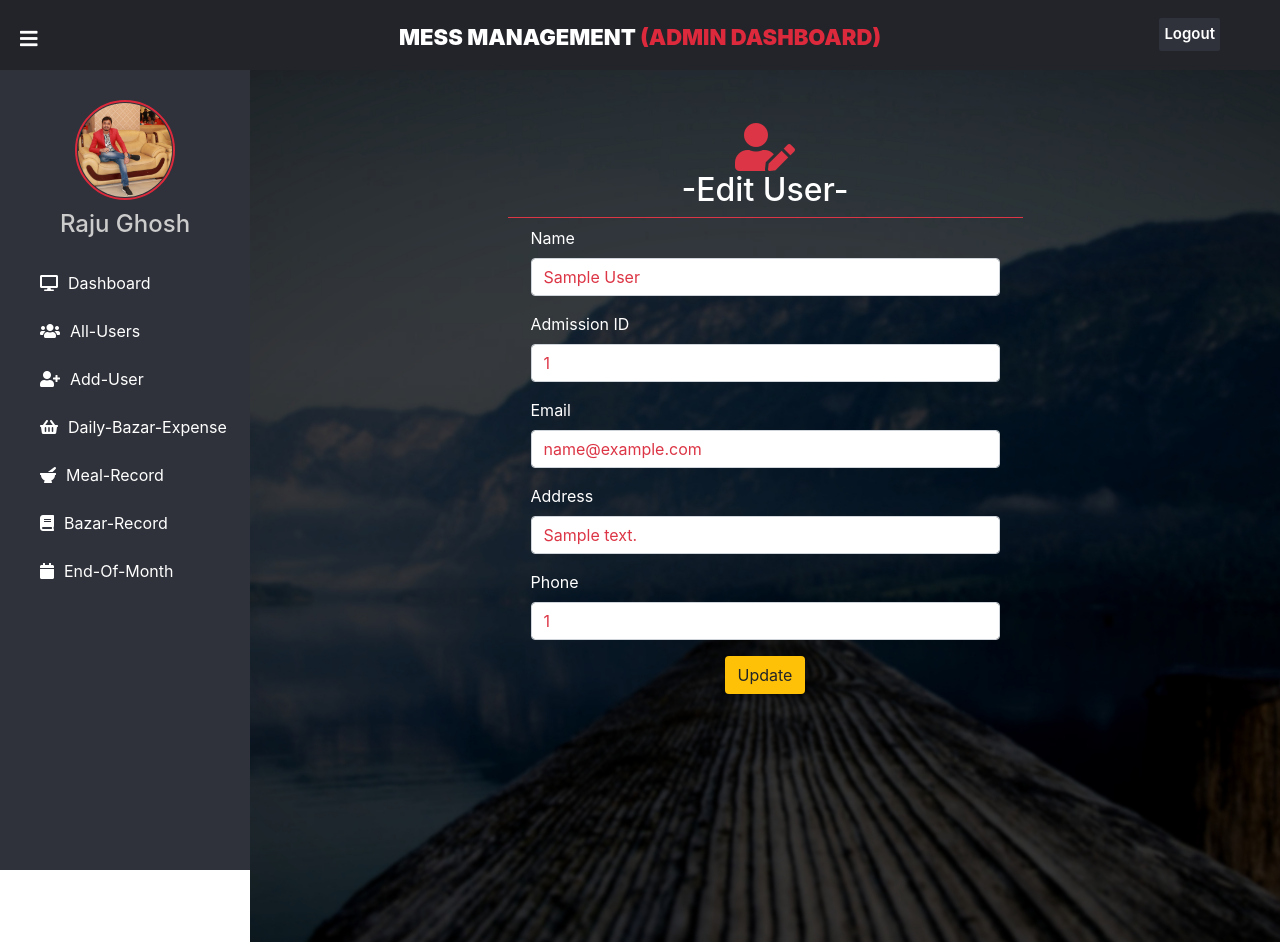
After one commit to Gs-Dip/mess_management_system, a Flask app: page /useredit/1 in a window 1280 px wide. The commit adds this page. Shown: the top 942 px of the page. Run offline with Flask 2, Linux system fonts and the light colour scheme; tables that the repository leaves empty hold one stand-in row (values such as "Sample post"); some libraries are stand-ins or nearby versions.

Commit message:
userEditcomplete

```diff
--- a/app.py
+++ b/app.py
@@ -1,4 +1,7 @@
+from crypt import methods
+from enum import unique
 import json
+from wsgiref.validate import validator
 from flask import Flask,redirect,render_template,request,flash,session, url_for
 from flask_sqlalchemy import SQLAlchemy
 from flask_login import UserMixin
@@ -20,13 +23,14 @@ app.config['SQLALCHEMY_DATABASE_URI'] = 'mysql://root:dipdip2020@localhost/mess_
 db=SQLAlchemy(app)
 
 #this is for getting the unique user access
-login_manager=LoginManager(app)
+login_manager=LoginManager()
+login_manager.init_app(app)
 login_manager.login_view='login'
 
 
 @login_manager.user_loader
 def load_user(user_id):
-    return Userinfo.query.get(int(user_id))
+    return Userlogin.query.get(int(user_id))
 
 
 #akhane flask-mail ke configure kora hoyeche------
@@ -41,7 +45,7 @@ app.config.update(
 mail=Mail(app)
 
 
-
+# all class ---------------------------------------------
 class Test(db.Model):
     id=db.Column(db.Integer,primary_key=True)
     name=db.Column(db.String(50))
@@ -52,7 +56,7 @@ class User(UserMixin,db.Model):
     name=db.Column(db.String(50))
 
 
-class Userinfo(UserMixin,db.Model):
+class Userlogin(UserMixin,db.Model):
     id=db.Column(db.Integer,primary_key=True)
     admissionid=db.Column(db.String(1000))
     name=db.Column(db.String(50))
@@ -60,6 +64,15 @@ class Userinfo(UserMixin,db.Model):
     address=db.Column(db.String(1000))
     phone=db.Column(db.Integer)
 
+
+
+class Userinfo(UserMixin,db.Model):
+    id=db.Column(db.Integer,primary_key=True)
+    admissionid=db.Column(db.String(50),unique=True)
+    name=db.Column(db.String(50))
+    email=db.Column(db.String(50),unique=True)
+    address=db.Column(db.String(1000))
+    phone=db.Column(db.Integer)
 
 
 @app.route('/')
@@ -74,6 +87,7 @@ def signup():
         addmissionid=request.form.get('addmissionid')
         addmissionid=addmissionid.upper()
         name=request.form.get('name')
+        name=name.lower()
         email=request.form.get('email')
         address=request.form.get('address')
         phone=request.form.get('phone')
@@ -83,15 +97,17 @@ def signup():
         id=User.query.filter_by(admissionid=addmissionid).first()
         Username=User.query.filter_by(name=name).first()
 
-        checkuser=Userinfo.query.filter_by(admissionid=addmissionid).first()
-        checkemail=Userinfo.query.filter_by(email=email).first()
+        checkuser=Userlogin.query.filter_by(admissionid=addmissionid).first()
+        checkemail=Userlogin.query.filter_by(email=email).first()
 
         if checkuser or checkemail:
             flash("AdmissionId and Emailaddress already taken","danger")
             return render_template("signup.html")
 
         elif id and Username:
-            new_user=db.engine.execute(f"INSERT INTO `userinfo` (`admissionid`,`name`,`email`,`address`,`phone`) VALUES ('{encriptpassword}','{name}','{email}','{address}','{phone}') ")
+            new_user=db.engine.execute(f"INSERT INTO `userlogin` (`admissionid`,`name`,`email`,`address`,`phone`) VALUES ('{encriptpassword}','{name}','{email}','{address}','{phone}') ")
+
+            db.engine.execute(f"INSERT INTO `userinfo` (`admissionid`,`name`,`email`,`address`,`phone`) VALUES ('{addmissionid}','{name}','{email}','{address}','{phone}') ")
             flash("Signup Success!!! Please Login","success")
             return render_template("userlogin.html")
 
@@ -115,7 +131,7 @@ def userlogin():
         name=name.lower()
         admissionid=admissionid.upper()
 
-        user=Userinfo.query.filter_by(name=name).first()
+        user=Userlogin.query.filter_by(name=name).first()
 
         if user and check_password_hash(user.admissionid,admissionid):
             login_user(user)
@@ -139,7 +155,7 @@ def adminlogin():
         if(username==jsondata['user'] and password==jsondata['password']):
             session['user']=username
             flash("Login Success!!!","success")
-            return render_template('dashboard.html')
+            return redirect('/admindashboard')
 
 
         else:
@@ -170,13 +186,44 @@ def userlogout():
 @app.route('/admindashboard')
 # @login_required
 def admindashboard():
+    alluser=db.engine.execute("SELECT COUNT(*) FROM userinfo")
 
-    return render_template('dashboard.html')
+
+    return render_template('dashboard.html',alluser=alluser)
 
 
 @app.route('/alluser')
 def alluser():
-    return render_template('alluser.html')
+    data=db.engine.execute("SELECT * From userinfo")
+
+    return render_template('alluser.html',data=data)
+
+
+@app.route('/useredit/<string:id>',methods=['GET','POST'])
+def useredit(id):
+    if request.method=="POST":
+
+        name=request.form.get('name')
+        admissionid=request.form.get('admissionid')
+        address=request.form.get('address')
+        email=request.form.get('email')
+        phone=request.form.get('phone')
+
+
+        admissionid=admissionid.upper()
+        name=name.lower()
+        encriptpassword=generate_password_hash(admissionid)
+
+        db.engine.execute(f"UPDATE `userlogin` SET `admissionid`='{encriptpassword}',`name`='{name}',`address`='{address}',`email`='{email}',`phone`='{phone}' WHERE `userlogin`.`id`={id}")
+
+        db.engine.execute(f"UPDATE `userinfo` SET `admissionid`='{admissionid}',`name`='{name}',`address`='{address}',`email`='{email}',`phone`='{phone}' WHERE `userinfo`.`id`={id}")
+
+        flash("User Update Successfully","info")
+
+        return redirect("/alluser")
+
+    post=Userinfo.query.filter_by(id=id).first()
+    return render_template('useredit.html',post=post)
 
 
 @app.route('/adduser',methods=['GET','POST'])
@@ -185,6 +232,7 @@ def adduser():
         name=request.form.get('name')
         admissionid=request.form.get('admissionid')
         admissionid=admissionid.upper()
+        name=name.lower()
         db.engine.execute(f"INSERT INTO `user` (`admissionid`,`name`) VALUES ('{admissionid}','{name}') ")
         flash("Successfully Inserted Data On Your DataBase","success")
         return render_template("adduser.html")
--- a/static/css/admindashboard.css
+++ b/static/css/admindashboard.css
@@ -147,3 +147,15 @@ label #sidebar_btn:hover{
 #check{
   display: none;
 }
+
+/* hidden number input arrow for chroom */
+input::-webkit-outer-spin-button,
+input::-webkit-inner-spin-button {
+  -webkit-appearance: none;
+  margin: 0;
+}
+
+/* hidden number input arrow for firefox */
+input[type=number] {
+    -moz-appearance: textfield;
+  }
--- /dev/null
+++ b/templates/useredit.html
@@ -0,0 +1,61 @@
+{% extends 'baseadmindashboard.html' %}
+
+{% block title %}User Edit{% endblock title %}
+
+{% block body %}
+
+<div class="container mt-5">
+   <div class="text-center">
+       <i class="fas fa-user-edit fa-3x text-danger "></i>
+       <h2 class="text-white ">-Edit User-</h2>
+
+    </div>
+
+
+
+    <div class="row">
+        <div class="col-md-3"></div>
+        <div class="col-md-6 col-sm-12 border-top border-danger">
+            {% include 'messege.html' %}
+            <form  action="/useredit/{{post.id}}" method="POST" class="m-2">
+                <div class="mb-3">
+                    <label class="form-label text-white">Name</label>
+                    <input type="text" class="form-control text-danger" name="name"  value="{{post.name}}">
+
+                </div>
+                <div class="mb-3">
+                    <label class="form-label text-white">Admission ID</label>
+                    <input type="text" class="form-control text-danger" name="admissionid" value="{{post.admissionid}}">
+
+                </div>
+
+                <div class="mb-3">
+                    <label class="form-label text-white">Email</label>
+                    <input type="email" class="form-control text-danger" name="email" value="{{post.email}}">
+
+                </div>
+
+                <div class="mb-3">
+                    <label class="form-label text-white">Address</label>
+                    <input type="text" class="form-control text-danger" name="address" value="{{post.address}}">
+
+                </div>
+
+
+                <div class="mb-3">
+                    <label class="form-label text-white">Phone</label>
+                    <input type="number" class="form-control text-danger" name="phone" value="{{post.phone}}">
+
+                </div>
+
+               <div class="text-center">
+                  <button type="submit" class="btn bg-warning  ">Update</button>
+                </div>
+            </form>
+        </div>
+
+        <div class="col-md-3"></div>
+    </div>
+</div>
+
+{% endblock body %}
```
Also changed, not shown: templates/alluser.html (+10 -18 lines), templates/dashboard.html (+5 -3 lines).
